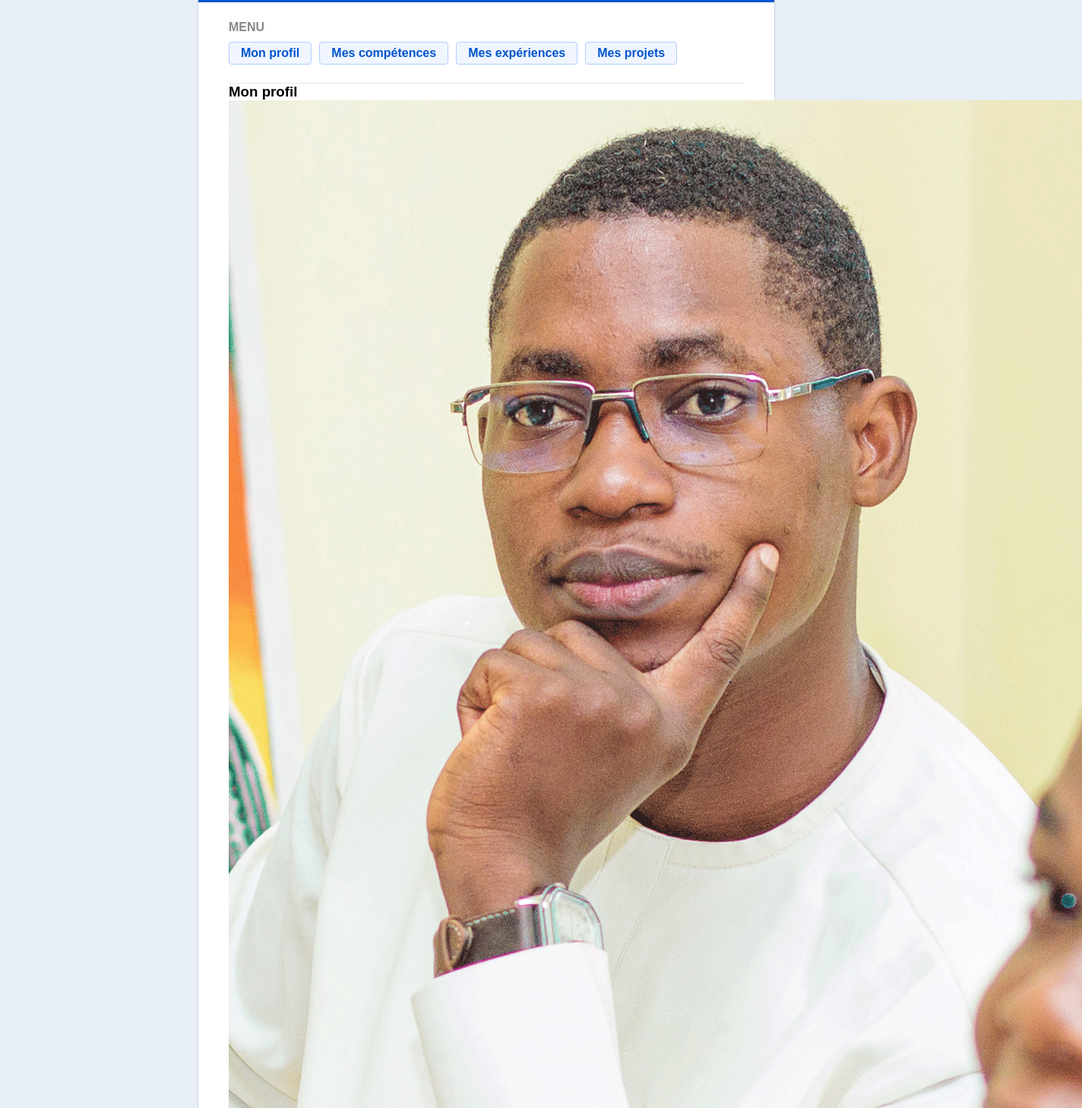
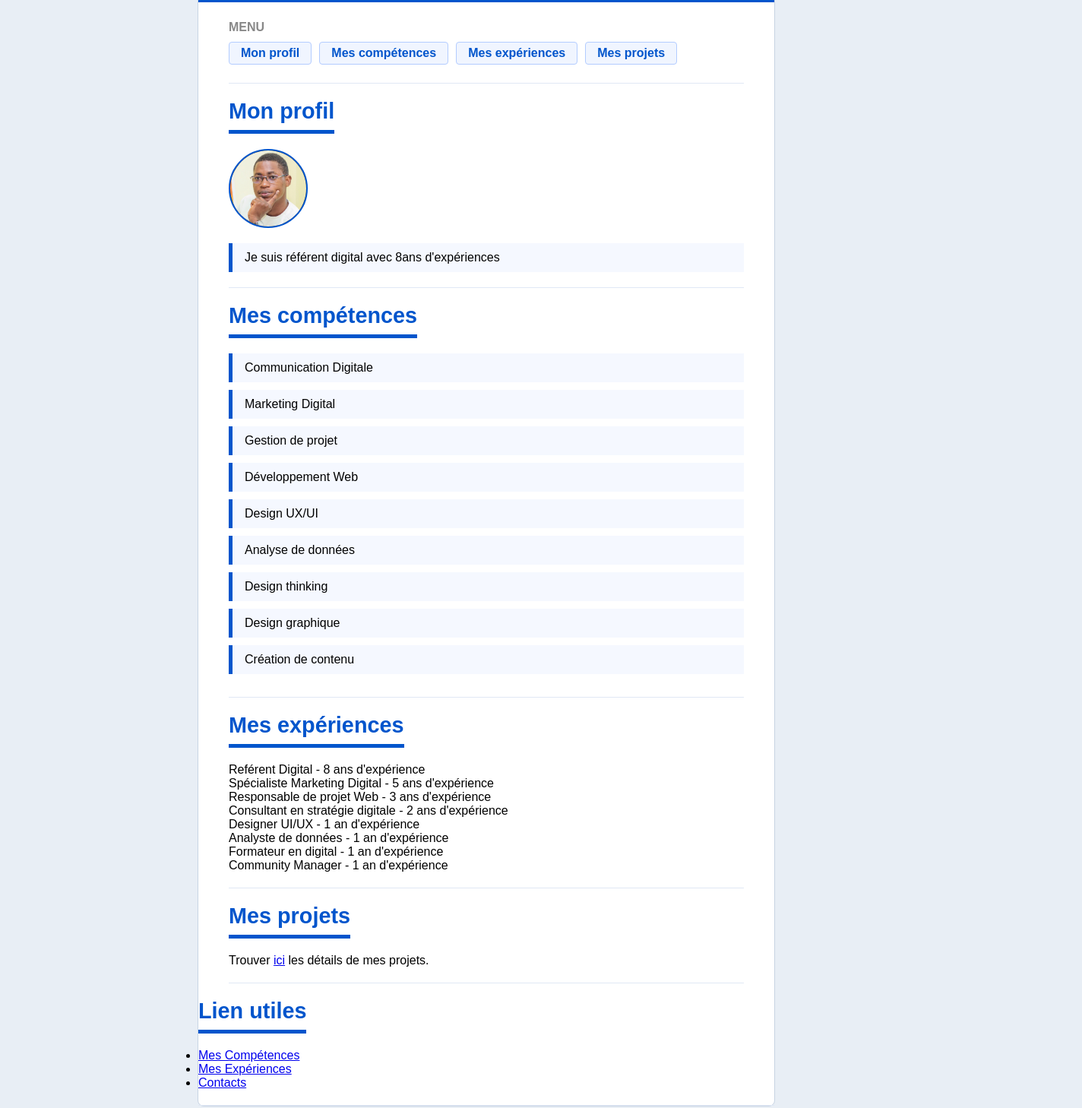
Before and after one commit to jeanapotreaikou/Dev_junior, a plain HTML site: page index.html in a window 1280 px wide. Shown: the part 422-1880 px from the top of the page at 76% size, 1424 px wide, since content can reach past the window. Drawn offline with Linux system fonts and the light colour scheme.

Commit message:
Ajout de sections profil, compétences et expériences avec styles CSS améliorés pour une meilleure présentation.

```diff
--- a/index.html
+++ b/index.html
@@ -32,14 +32,16 @@
                         </ul>
                     </nav>
                 </section>
-                <section>
+                <section class="section_profil">
                     <h3 id="monprofil" title="Je suis référent digital avec 8ans d'expériences">Mon profil</h3>
-                    <img src="src/images/photo_web2.png" alt="Ma photo">
+                    <div id="photo">
+                        <img src="src/images/photo_web2.png" alt="Ma photo">
+                    </div>
                     <p>Je suis référent digital avec 8ans d'expériences</p>
                 </section>
-                <section>
-                    <h3 id="mesCompetences">Mes compétences</h3>
-                    <ul>
+                <section class="bloc_section">
+                    <h3 class="titre_section" id="mesCompetences">Mes compétences</h3>
+                    <ul class="list list_competences" >
                         <li>Communication Digitale</li>
                         <li>Marketing Digital</li>
                         <li>Gestion de projet</li>
@@ -50,10 +52,10 @@
                         <li>Design graphique</li>
                         <li>Création de contenu</li>
                     </ul>
-                </section>
-                <section>
-                    <h3 id="mesExperiences"> Mes expériences </h3>
-                    <ol>
+                </section >
+                <section class="bloc_section">
+                    <h3 class="titre_section" id="mesExperiences"> Mes expériences </h3>
+                    <ol class="list">
                         <li>Reférent Digital - 8 ans d'expérience</li>
                         <li>Spécialiste Marketing Digital - 5 ans d'expérience</li>
                         <li>Responsable de projet Web - 3 ans d'expérience</li>
@@ -64,13 +66,13 @@
                         <li>Community Manager - 1 an d'expérience</li>
                     </ol>
                 </section>
-                <section>
-                    <h3 id="mesProjets">Mes projets</h3>
+                <section class="bloc_section">
+                    <h3 class="titre_section" id="mesProjets">Mes projets</h3>
                     <p>Trouver <a href="mes_projet.html">ici</a> les détails de mes projets.</p>
                 </section>
             </div>
-            <footer>
-                <h3>Lien utiles</h3>
+            <footer class="bloc_section">
+                <h3 class="titre_section">Lien utiles</h3>
                 <ul>
                     <li><a href="mes_competences/mes_competences.html">Mes Compétences</a></li>
                     <li><a href="mes_experiences/mes_expériences.html">Mes Expériences</a></li>
--- a/style.css
+++ b/style.css
@@ -8,6 +8,21 @@ body {
     padding: 0;
     background-color: #E8EEF5;
 }
+
+.titre_section{
+    font-size: 1.8em;
+    color: #0055CC;
+    padding-bottom: 8px;
+    border-bottom: 5px solid #0055CC;
+    width: fit-content; /* fit-content permet d'ajuster la largeur du h3 en fonction du contenu */
+    margin-bottom: 20px;
+}
+
+.bloc_section{
+    padding: 20px 0px;
+    border-bottom: 1px solid #E0E8F5;
+}
+
 
 /* Début style main */
 
@@ -92,7 +107,6 @@ nav h4{
 
 nav ul{
     display: flex;
-    text-decoration: none;
     list-style: none;
 
 }
@@ -121,7 +135,72 @@ nav ul li:hover a{
     color: #FFFFFF;
 }
 
-
 /* Fin style menu de navigation */
 
-/* Fin style block container */
+/* Debut style section profil */
+
+.section_profil{
+    padding: 20px 0px;
+    border-bottom: 1px solid #E0E8F5;
+}
+
+.section_profil h3{
+    font-size: 1.8em;
+    color: #0055CC;
+    padding-bottom: 8px;
+    border-bottom: 5px solid #0055CC;
+    width: fit-content; /* fit-content permet d'ajuster la largeur du h3 en fonction du contenu */
+    margin-bottom: 20px;
+}
+
+#photo{
+    width: 100px;
+    height: 100px;
+    background-color: #030c1b;
+    border-radius: 100%;
+    border: 2px solid #0055CC;
+    overflow: hidden; /* pour que l'image ne dépasse pas du conteneur */
+    margin-bottom: 20px;
+}
+
+.section_profil img{
+    display: block;
+    width: 100px;
+    height: auto;
+}
+
+.section_profil p{
+    padding: 10px 16px;
+    background-color: #F5F8FF;
+    border-left: 5px solid #0055CC;
+}
+
+/* Fin style section profil */
+
+/* Début style section mes compétences */
+
+.list{
+    display: flex;
+    list-style: none;
+    flex-direction: column;
+}
+
+.list_competences li{
+    margin-bottom: 10px;
+    padding: 10px 16px;
+    background-color: #F5F8FF;
+    border-left: 5px solid #0055CC;
+}
+
+/* Fin style section mes compétences */
+
+
+/* Début style section mes expériences */
+
+/* Fin style section mes expériences */
+
+/* Début style section mes projets */
+
+/* Fin style section mes projets */
+
+/* Début style block container */
```
